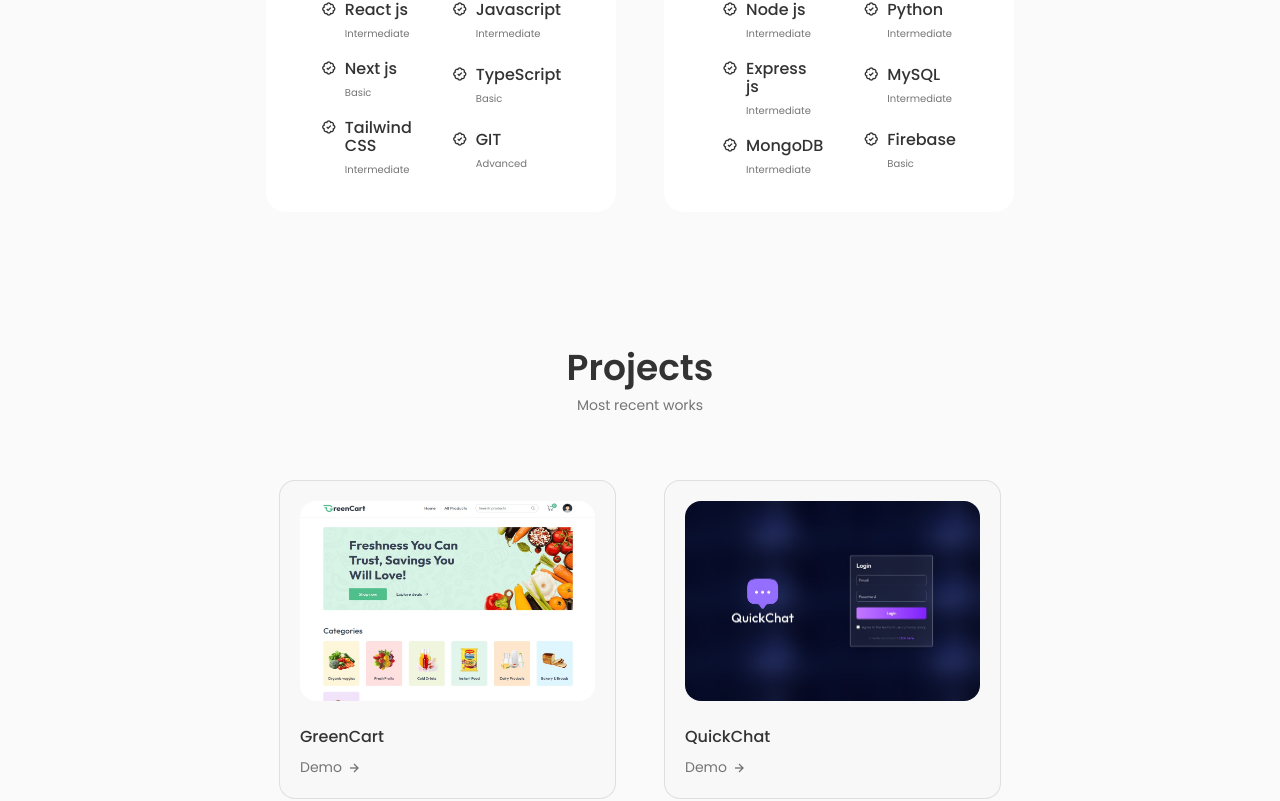
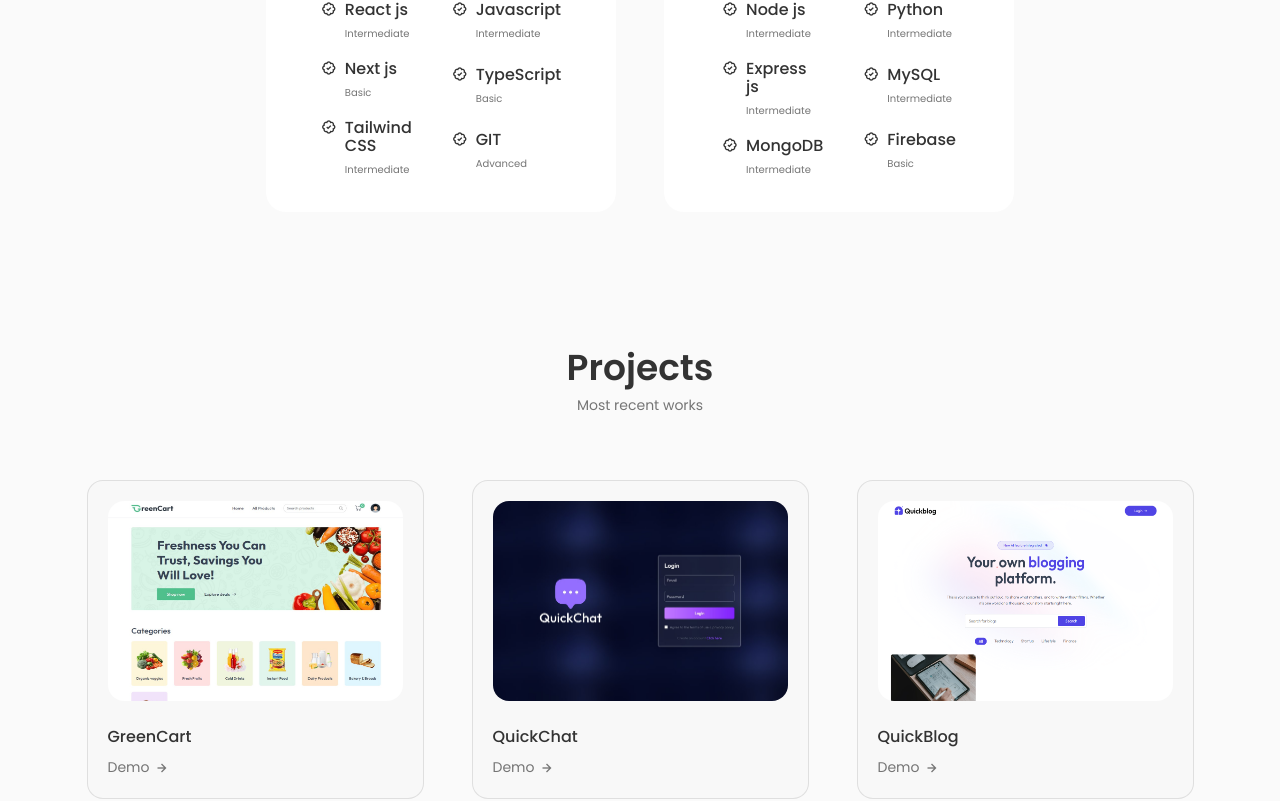
Before and after one commit to ArunSathy/my-portfolio, a React (Create React App) app: page / in a window 1280 px wide. Shown: the part 1996-2797 px from the top of the page. Built offline with nearby package versions, Linux system fonts and the light colour scheme.

Commit message:
project content container update

```diff
--- a/src/components/project/project.css
+++ b/src/components/project/project.css
@@ -1,5 +1,5 @@
 .work__container {
-    grid-template-columns: repeat(2, max-content);
+    grid-template-columns: repeat(3, max-content);
     gap: 3rem;
     justify-content: center;
 }
```
